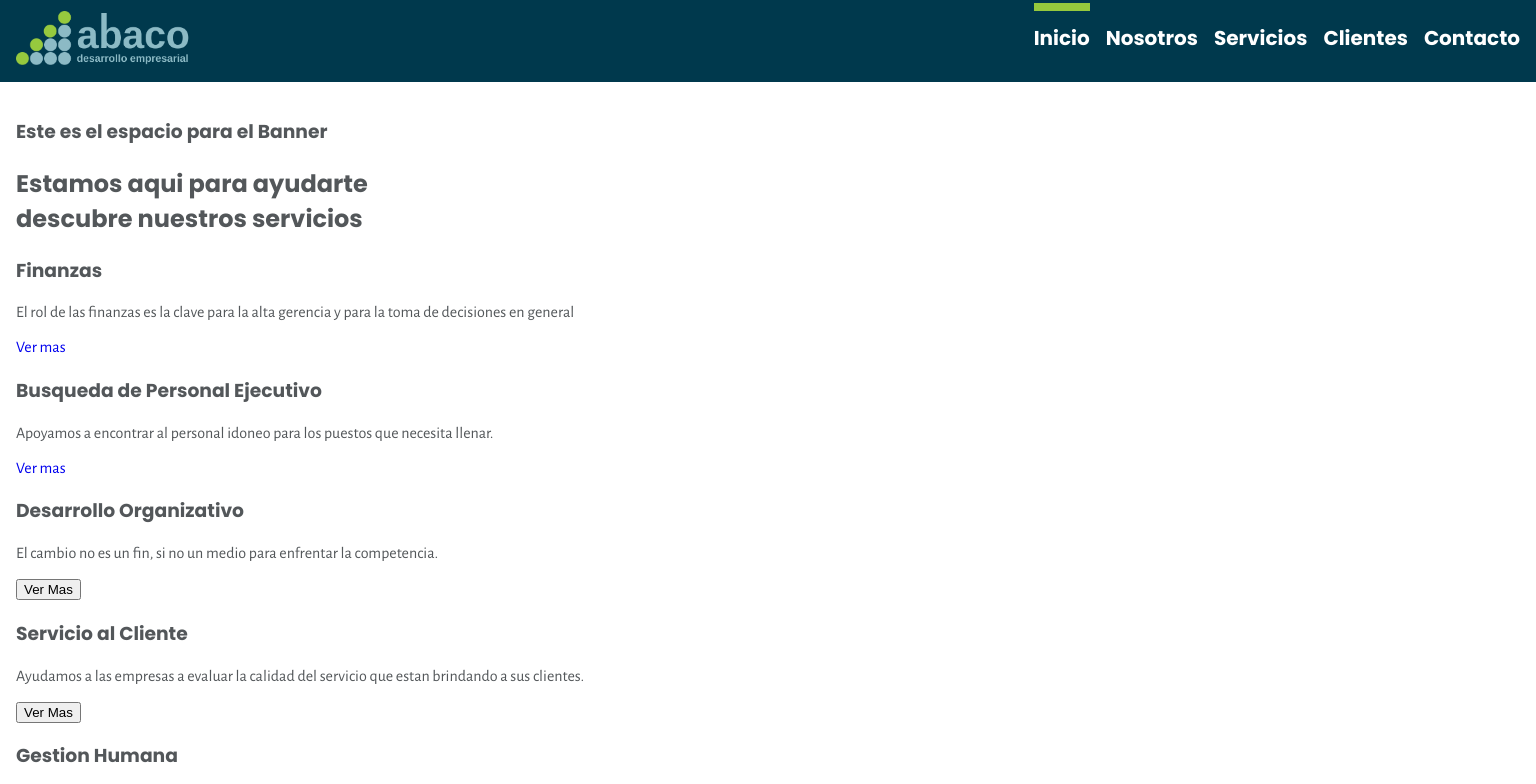
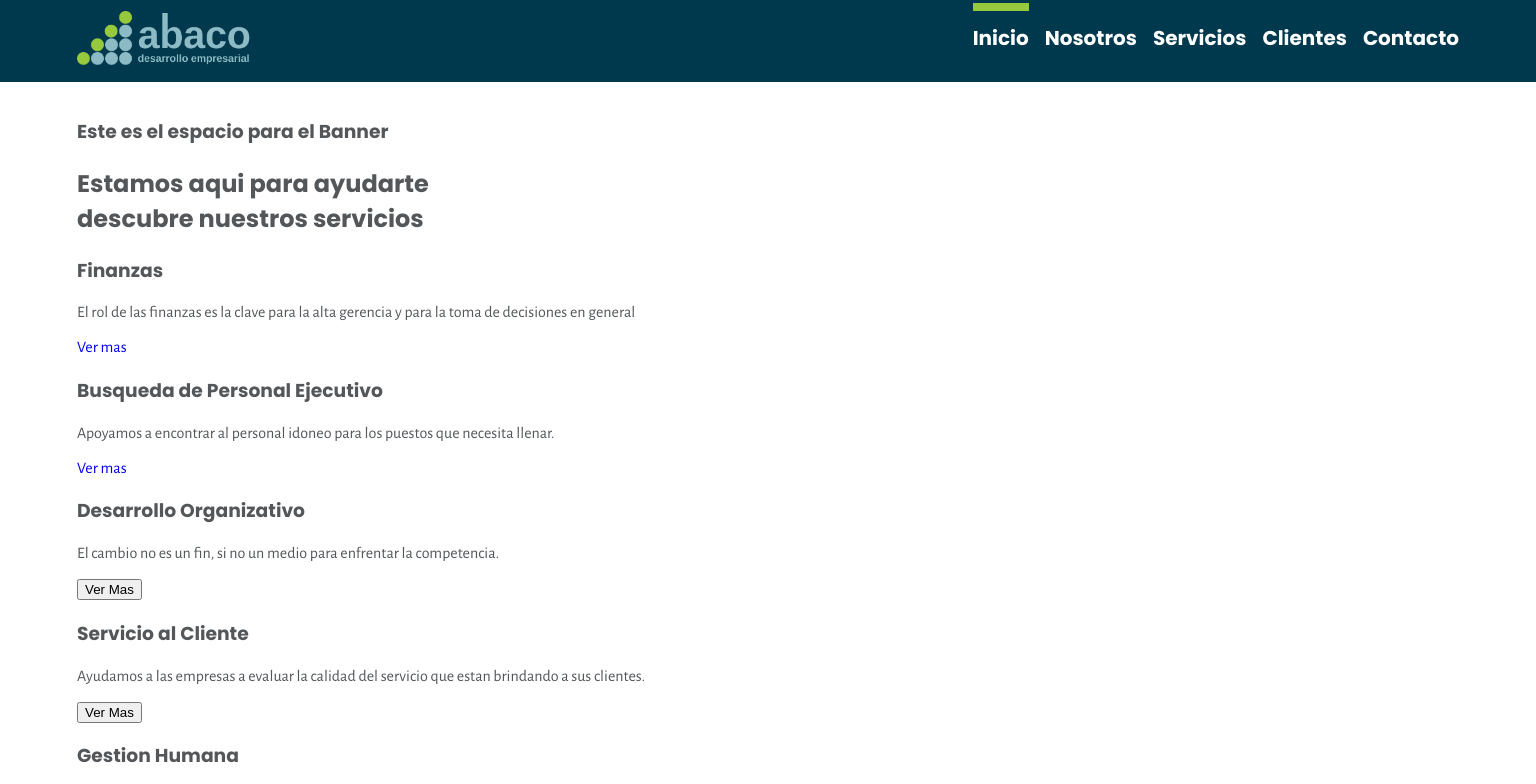
Before and after one commit to reelleer/abaco-site, a Nuxt app: page / in a window 1536 px wide. Shown: the top 784 px of the page. Built offline with nearby package versions, Linux system fonts and the light colour scheme.

Commit message:
Layout and typography styles

```diff
--- a/assets/styles/layout.css
+++ b/assets/styles/layout.css
@@ -1,3 +1,10 @@
 .container {
   padding: 1rem;
 }
+
+@media screen and (min-width: 1414px) {
+  .container {
+    max-width: 1414px;
+    margin: 0 auto;
+  }
+}
--- a/assets/styles/typography.css
+++ b/assets/styles/typography.css
@@ -9,3 +9,12 @@ html {
 h1, h2, h3 {
   font-family: var(--font-titles);
 }
+
+.text-white {
+  color: white;
+}
+
+.text-emphasis {
+  color: var(--background-color-emphasis);
+  font-weight: bold;
+}
```
